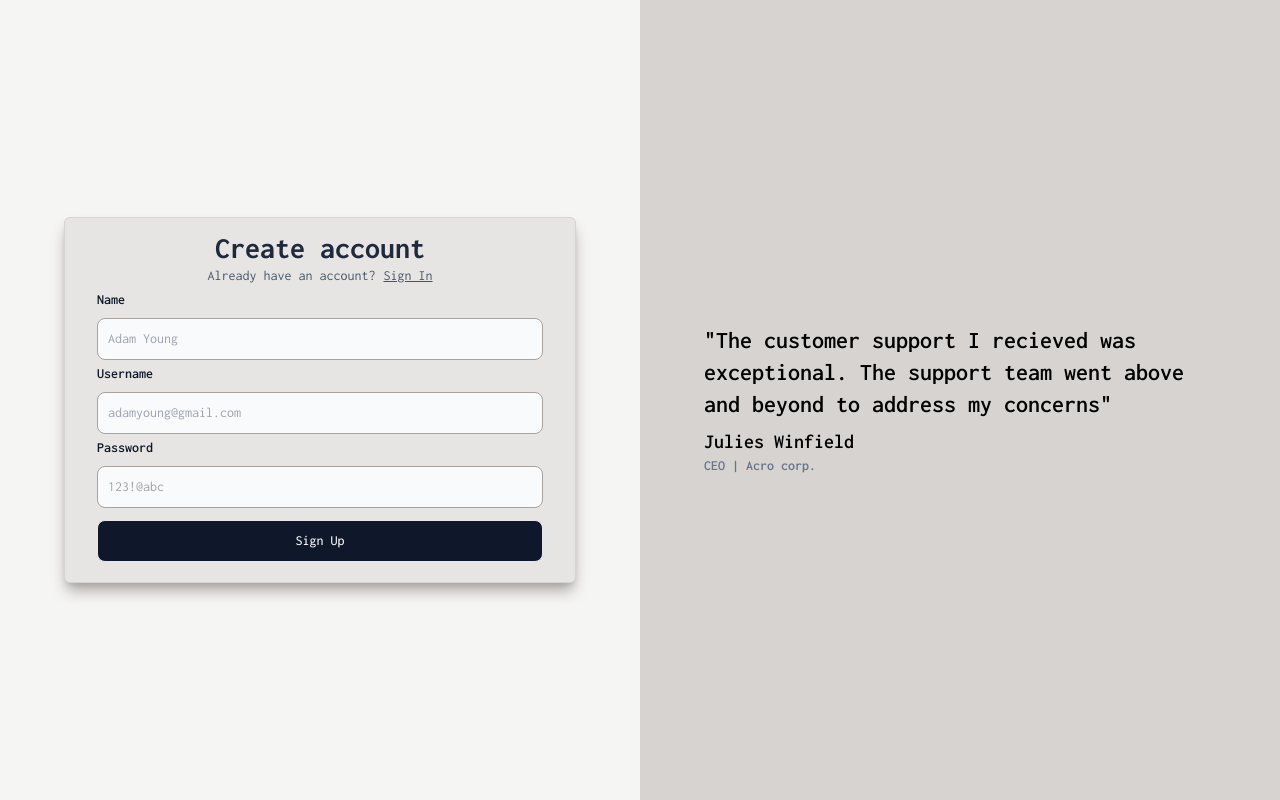
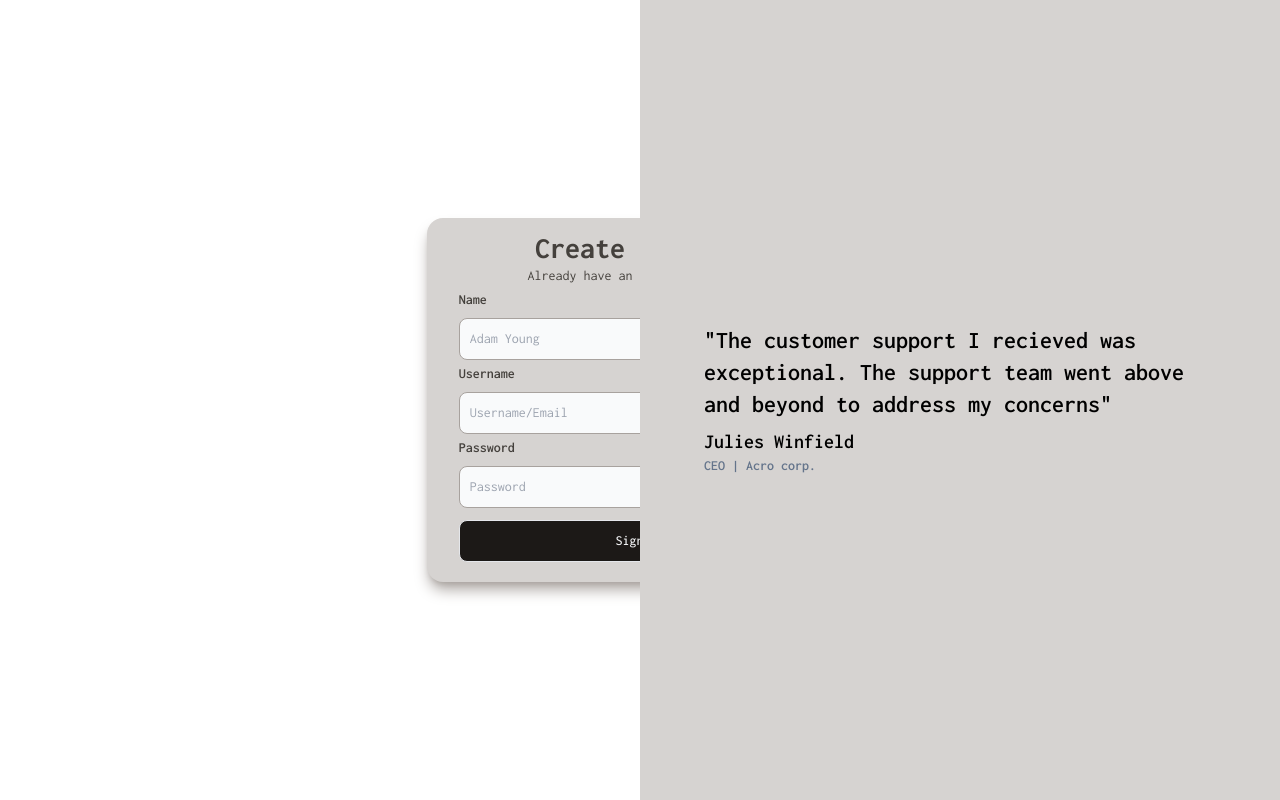
Before and after one commit to adityarawat45/BlogB_App, a React (Vite) app in the folder frontend/: page /signup in a window 1280 px wide. Built offline with nearby package versions, Linux system fonts and the light colour scheme.

Commit message:
UI changes

```diff
--- a/frontend/src/components/Auth.tsx
+++ b/frontend/src/components/Auth.tsx
@@ -32,30 +32,29 @@ const Auth = ({type} : {type : "signup" | "signin"}) => {
         }
     }
   return (
-    <div className="h-screen flex justify-center bg-stone-100 items-center flex-col">
-        <div className="border border-stone-300 shadow-lg hover:animate-jump shadow-stone-400 w-4/5 md:3/5 bg-stone-200 rounded-md flex flex-col">
-            <div className="md:text-3xl text-xl md:text-2xl font-bold flex mx-2 flex-row text-slate-800 justify-center mt-3"> {type == "signin" ? "Account Login" : "Create account"}</div>
-            <div className="text-slate-600 mx-2 text-sm md:text-md flex flex-row justify-center">{type ==="signin" ?"Don't have an account?" : "Already have an account?"}<Link className="underline ml-2" to={type === "signin" ? "/signup" : "/signin"}>{type == "signin" ? "Sign Up" : "Sign In"}</Link></div>
-
+    <div className="flex justify-center h-screen w-screen rounded-lg items-center flex-col">
+        <div className="shadow-lg shadow-stone-400 md:w-1/3 w-auto bg-stone-300 rounded-2xl flex flex-col justify-center ">
+            <div className="md:text-3xl text-xl font-bold flex mx-2 flex-row text-stone-700 justify-center mt-3"> {type == "signin" ? "Account Login" : "Create account"}</div>
+            <div className="text-stone-700  mx-2 text-sm md:text-md flex flex-row justify-center">{type ==="signin" ?"Don't have an account?" : "Already have an account?"}<Link className="underline ml-2" to={type === "signin" ? "/signup" : "/signin"}>{type == "signin" ? "Sign Up" : "Sign In"}</Link></div>
             {type === "signup" ? <LabelledInput  title="Name" placeholder="Adam Young" onChange={(e)=>{
                 setpostInputs({
                     ...postInputs,
                     name : e.target.value
                 })
             }}></LabelledInput> : null}
-            <LabelledInput title="Username" placeholder="adamyoung@gmail.com" onChange={(e)=>{
+            <LabelledInput title="Username" placeholder="Username/Email" onChange={(e)=>{
                 setpostInputs({
                     ...postInputs,
                     username : e.target.value
                 })
             }}></LabelledInput>
-            <LabelledInput title="Password" placeholder="123!@abc" type="password" onChange={(e)=>{
+            <LabelledInput title="Password" placeholder="Password" type="password" onChange={(e)=>{
                 setpostInputs({
                     ...postInputs,
                     password : e.target.value
                 })
             }}></LabelledInput>
-            <div className="flex flex-col mb-2 mx-4 md:mx-8 justify-center items-center"><button type="button" onClick={sendReq} className="py-2.5 px-5 w-full my-3 text-sm font-medium text-gray-100 focus:outline-none bg-slate-900 rounded-lg border border-gray-200 hover:bg-slate-800 hover:text-gray-200  focus:ring-gray-100">{type === "signup" ? "Sign Up" : "Sign In"}</button>
+            <div className="flex flex-col mb-2 mx-4 md:mx-8 justify-center items-center"><button type="button" onClick={sendReq} className="py-2.5 px-5 w-full my-3 text-sm font-medium text-gray-100 focus:outline-none bg-stone-900 rounded-lg border border-gray-200 hover:bg-stone-700 hover:text-gray-200  focus:ring-gray-100">{type === "signup" ? "Sign Up" : "Sign In"}</button>
             </div>
 
 
@@ -75,7 +74,7 @@ interface LabelledInputType {
 }
 function LabelledInput({title,placeholder,type,onChange} : LabelledInputType){
        return <div className="mx-4 md:mx-8">
-            <label className="block mb-2 mt-1 text-sm font-semibold text-slate-900 ">{title}</label>
-            <input onChange={onChange} type={type || "name"} id ="first_name" className="bg-gray-50 border border-stone-400 focus:bg-gray-100  outline-stone-400 focus:outline-stone-500 text-slate-900 text-sm rounded-lg  w-full p-2.5 " placeholder={placeholder} required></input>
+            <label className="block mb-2 mt-1 text-sm font-semibold text-stone-700  ">{title}</label>
+            <input onChange={onChange} type={type || "name"} id ="first_name" className="bg-gray-50 border border-stone-400 focus:bg-gray-100  outline-stone-400 focus:outline-stone-500 text-stone-700 text-sm rounded-lg  w-full p-2.5 " placeholder={placeholder} required></input>
        </div>
 }
--- a/frontend/src/pages/Landing.tsx
+++ b/frontend/src/pages/Landing.tsx
@@ -1,11 +1,24 @@
-import { Link } from "react-router-dom";
 import { SecondBar } from "../components/SecondBar"
 import ThankYouCardImage from "../images/bg.jpg"
+import Auth from "../components/Auth"
+import { useState } from "react";
 
 
 const Landing = () => {
+  const [showAuthModal, setShowAuthModal] = useState<"signin" | "signup" | null>(null);
   return (
     <div className="w-screen h-screen bg-stone-400">
+            {showAuthModal && (
+        <div
+          className="fixed inset-0 bg-black bg-opacity-20 backdrop-blur-sm z-40"
+          onClick={() => setShowAuthModal(null)}
+        ></div>
+      )}
+      {showAuthModal && (
+        <div className="fixed inset-0 flex items-center h-screen w-screen justify-center z-50">
+            <Auth type={showAuthModal} />
+        </div>
+      )}
       <SecondBar></SecondBar>
       <div className="w-full h-full grid grid-rows-2 md:grid-rows-1 md:grid-cols-2 ">
         <div className="h-full md:h-full md:w-auto w-screen bg-gradient-to-b from-stone-500 to-zinc-200 flex flex-col justify-center items-center rounded-b-full border-b-stone-400 border-b-4 md:rounded-none md:border-b-0">
@@ -13,12 +26,12 @@ const Landing = () => {
           <div className="sm:block md:hidden text-3xl text-pretty font-extrabold text-stone-100 text-left mb-10">Create. Share. Explore!</div>
           <div className="hidden md:block md:px-32 px-16 md:py-5 text-center text-md md:text-4xl font-medium text-stone-100">Welcome to our blogging hub, where ideas flourish and perspectives thrive. Join us on a journey of discovery, where every word sparks a new conversation and every post invites you to explore deeper.</div>
           <div className="flex flex-row items-center gap-5 mt-2 md:mt-12">
-          <Link to={`signup`}>
+          <button onClick={() => setShowAuthModal("signup")} >
             <div className="border bg-gradient-to-tr from-slate-100 to-stone-200  text-stone-700 font-extrabold text-sm md:text-xl mx-2 rounded-md px-4 md:px-14 py-1 md:py-3">Sign Up</div>
-          </Link>
-          <Link to={`signin`}>
+          </button>
+          <button onClick={() => setShowAuthModal("signin")} >
             <div className="border bg-gradient-to-tr from-slate-100 to-stone-200  text-stone-700 font-extrabold text-sm md:text-xl mx-3 rounded-md px-4 md:px-14  py-1 md:py-3 ">Sign In</div>
-          </Link>
+          </button>
           </div>
         </div>
         <div className="h-full md:h-full md:w-auto w-screen bg-stone-400 flex  items-end p-4 md:p-0">
```
